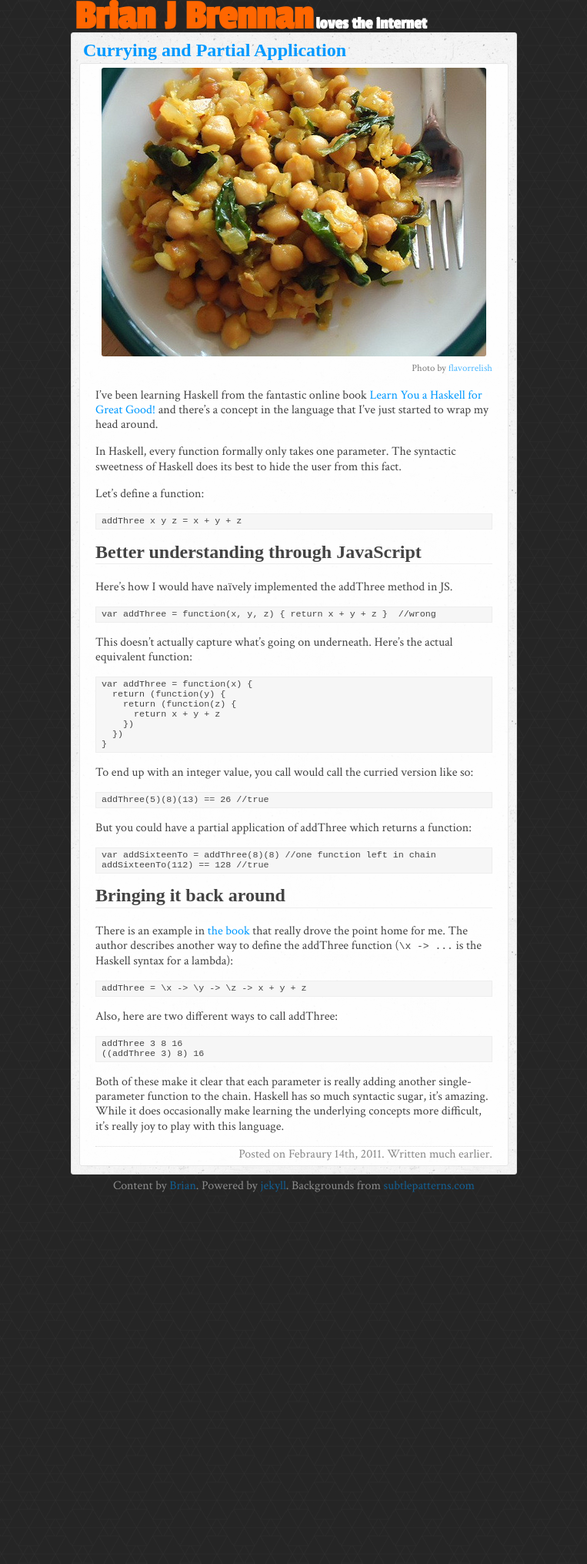
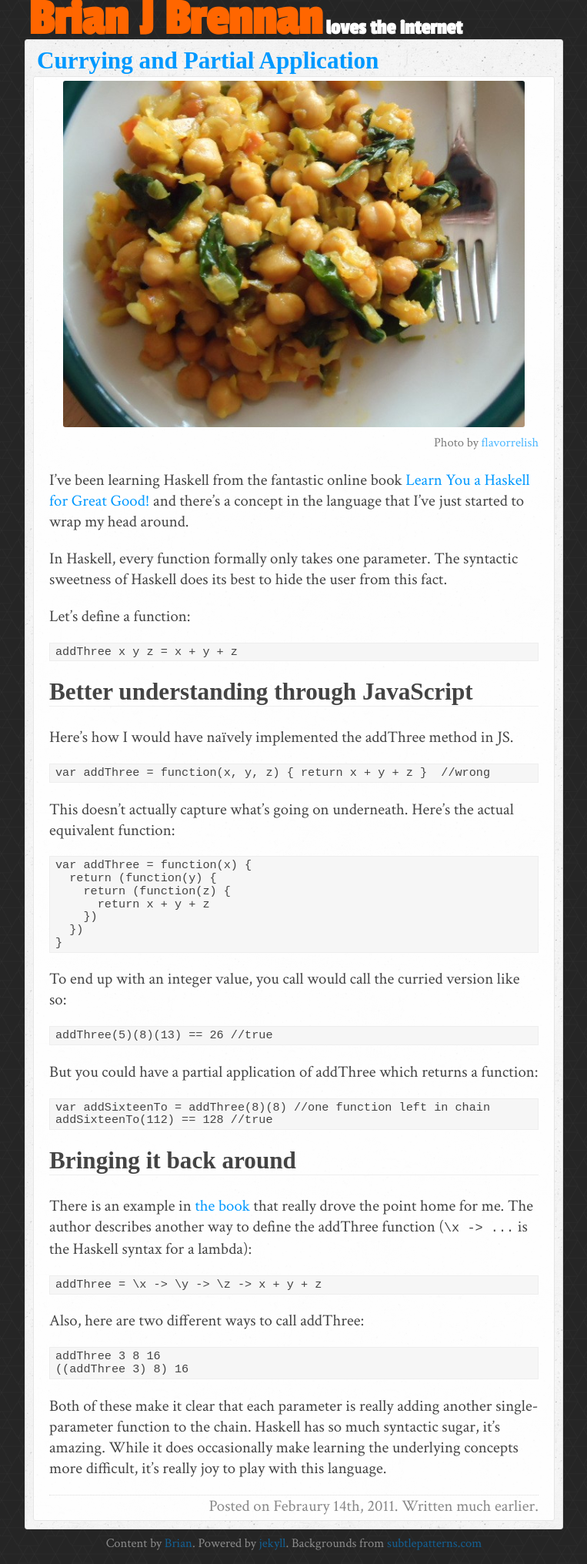
Before and after one commit to brianloveswords/bjb.io-site, a Jekyll site: the page built from blog/index.html, in a window 1280 px wide. Shown: the whole page at 77% size, without its empty margins (258-1021 px from the left). Built offline with Jekyll 4.4.1, drawn with Linux system fonts in a browser that asks for light colours; some web fonts are replaced; before the commit the page ends 1563 px from its top, so only the background shows below that.

Commit message:
Fix sizes   didn't realize I was zoomed.

```diff
--- a/assets/style.css
+++ b/assets/style.css
@@ -2,7 +2,8 @@ body {
   background: url('/assets/dark_geometric.png');
   color: #efefef;
   font-family: 'Crimson Text', serif;
-  line-height: 1.2em;
+  font-size: 1.3em;
+  line-height: 1.3em;
 }
 
 a {
@@ -33,7 +34,7 @@ pre {
 }
 
 .site {
-  width: 580px;
+  width: 700px;
   margin: 0 auto;
 }
 
@@ -59,12 +60,12 @@ pre {
 .masthead h1, .masthead h2 {
   font-family: 'Passion One', cursive;
   border-bottom: none;
-  font-size: 54px;
+  font-size: 3.2em;
   display: inline;
 }
 
 .masthead h2 {
-  font-size: 22px;
+  font-size: 1.3em;
   line-height: 0em;
 }
 
@@ -96,6 +97,7 @@ pre {
 }
 
 footer.by {
+  font-size: 0.8em;
   padding: 5px 0;
   text-align: center;
   opacity: 0.5;
@@ -105,6 +107,7 @@ article aside {
 }
 article img {
   border-radius: 3px;
+  width: 600px;
 }
 article aside p {
   margin: 0;
```
Also changed, not shown: assets/currying.jpg.
